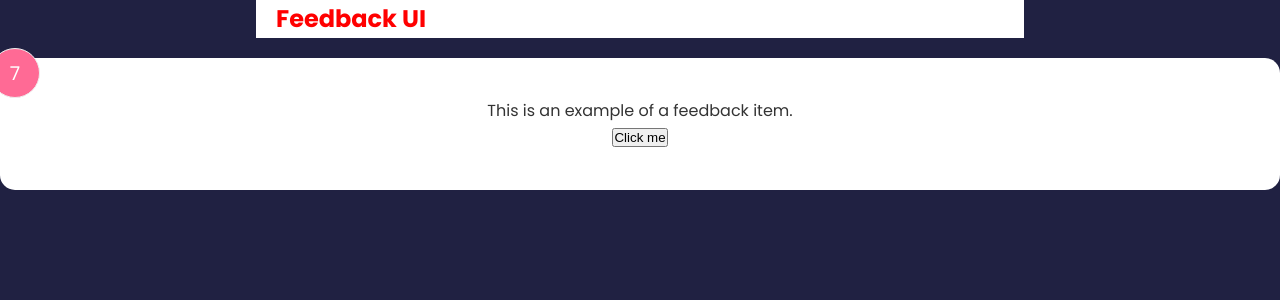
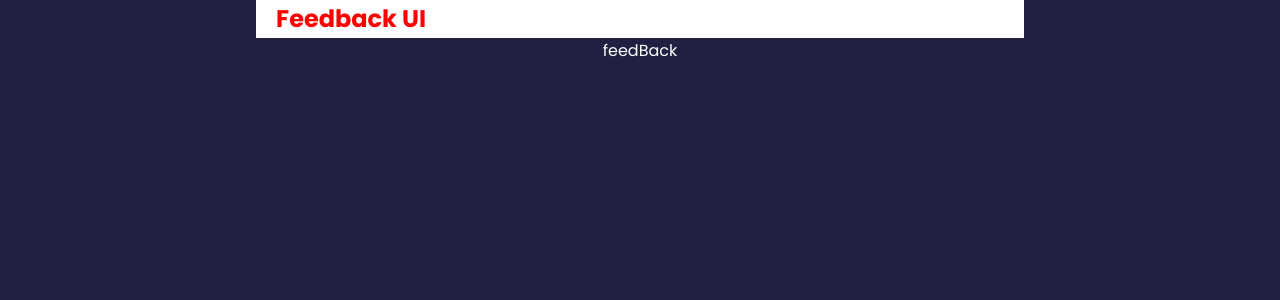
Before and after one commit to GUchechi/Udemy-course, a React (Create React App) app: page / in a window 1280 px wide. Shown: the top 300 px of the page. Built offline with nearby package versions, Linux system fonts and the light colour scheme.

Commit message:
added a feedData.js file

```diff
--- a/src/App.js
+++ b/src/App.js
@@ -1,8 +1,8 @@
 import './App.css';
 import Header from './Components/Header';
-import FeedBackItem from './Components/FeedBackItem';
 import { useState } from 'react';
 import FeedBackData from './Data/FeedBackData';
+import FeedBackList from './Components/FeedBackList';
 
 function App() {
   const [feedBack, setFeedback] = useState(FeedBackData)
@@ -12,7 +12,7 @@
     <>
     <Header />
     <div className="App">
-      <FeedBackItem />
+      <FeedBackList feedBack='feedBack'/>
     </div>
     </>
   );
--- a/src/Components/FeedBackList.jsx
+++ b/src/Components/FeedBackList.jsx
@@ -1,8 +1,12 @@
 import React from 'react'
+import FeedBackData from '../Data/FeedBackData'
 
-const FeedBackList = () => {
+const FeedBackList = ({feedBack}) => {
+    if(!feedBack || feedBack.length === 0) {
+        return <p>No feedback yet</p>
+    }
   return (
-    <div>FeedBackList</div>
+    <div>{feedBack}</div>
   )
 }
 
```
